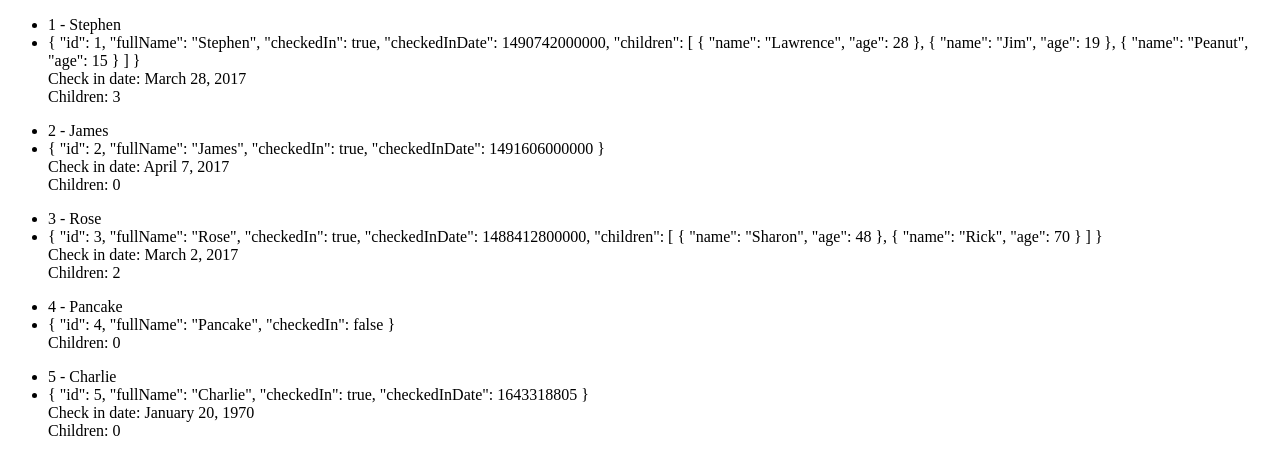
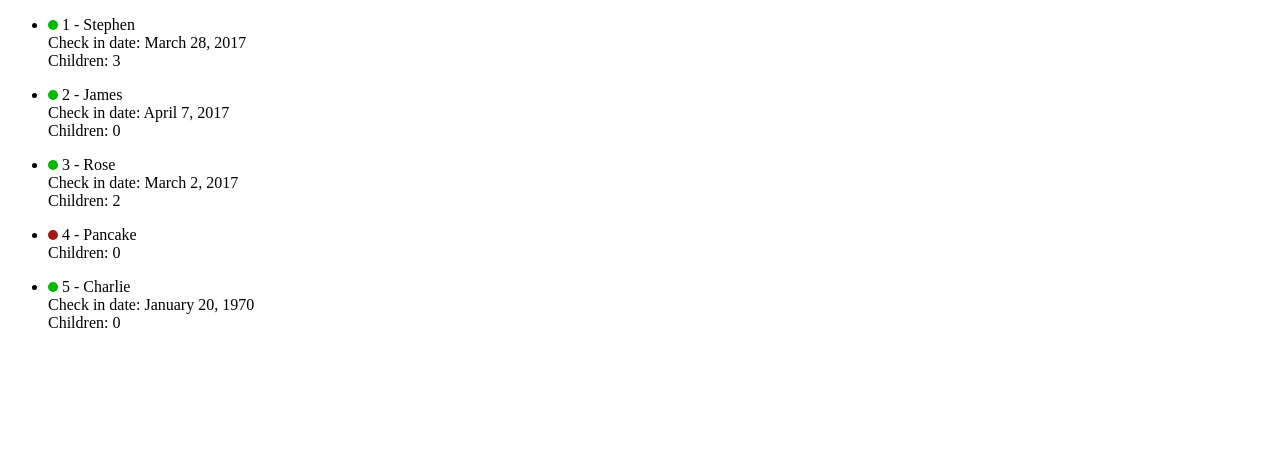
Before and after one commit to lawrencedovin/angular-fundamentals, an Angular app in the folder 6-component-architecture-and-feature-modules/: page / in a window 1280 px wide. Shown: the top 474 px of the page. Built offline with nearby package versions, Linux system fonts and the light colour scheme.

Commit message:
Updated styles

```diff
--- /dev/null
+++ b/6-component-architecture-and-feature-modules/src/app/enums/checkedin.enum.ts
@@ -0,0 +1,4 @@
+export enum CheckedIn {
+  No = 0,
+  Yes = 1
+}
--- a/6-component-architecture-and-feature-modules/src/app/passenger-dashboard/containers/passenger-dashboard/passenger-dashboard.component.html
+++ b/6-component-architecture-and-feature-modules/src/app/passenger-dashboard/containers/passenger-dashboard/passenger-dashboard.component.html
@@ -5,7 +5,7 @@
         {{ passenger.id}} - {{ passenger.fullName }}
       </span>
   </li>
-  <li>{{ passenger | json }}</li>
+  <!-- <li>{{ passenger | json }}</li> -->
   <div class="date" *ngIf="passenger.checkedInDate">
     Check in date: {{ passenger.checkedInDate | date: 'MMMM d, y' }}
   </div>
--- a/6-component-architecture-and-feature-modules/src/app/passenger-dashboard/containers/passenger-dashboard/passenger-dashboard.component.scss
+++ b/6-component-architecture-and-feature-modules/src/app/passenger-dashboard/containers/passenger-dashboard/passenger-dashboard.component.scss
@@ -0,0 +1,14 @@
+.status {
+  height: 10px;
+  width: 10px;
+  border-radius: 50%;
+  display: inline-block;
+}
+
+.checkedIn {
+  background-color: rgb(3, 185, 3);
+}
+
+.checkedOut {
+  background-color: rgb(165, 24, 24);
+}
```
